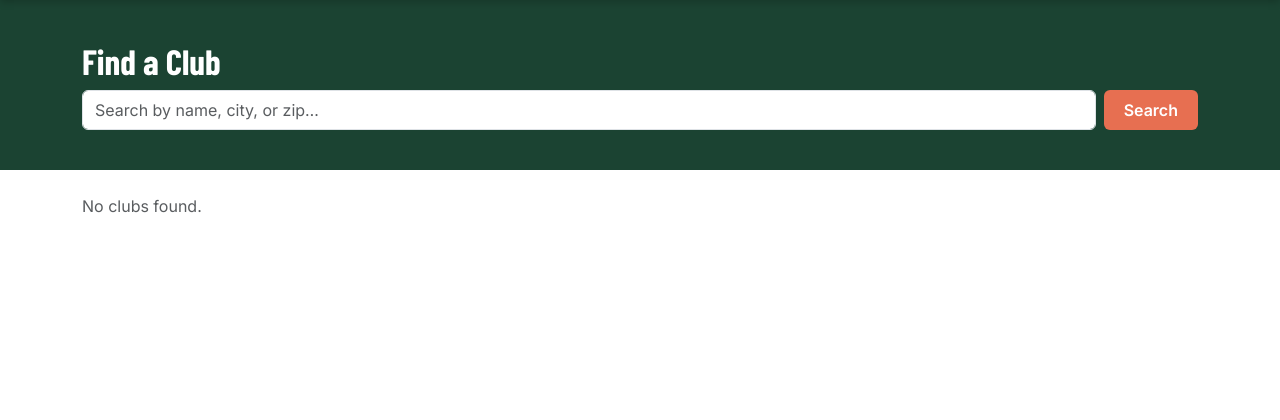
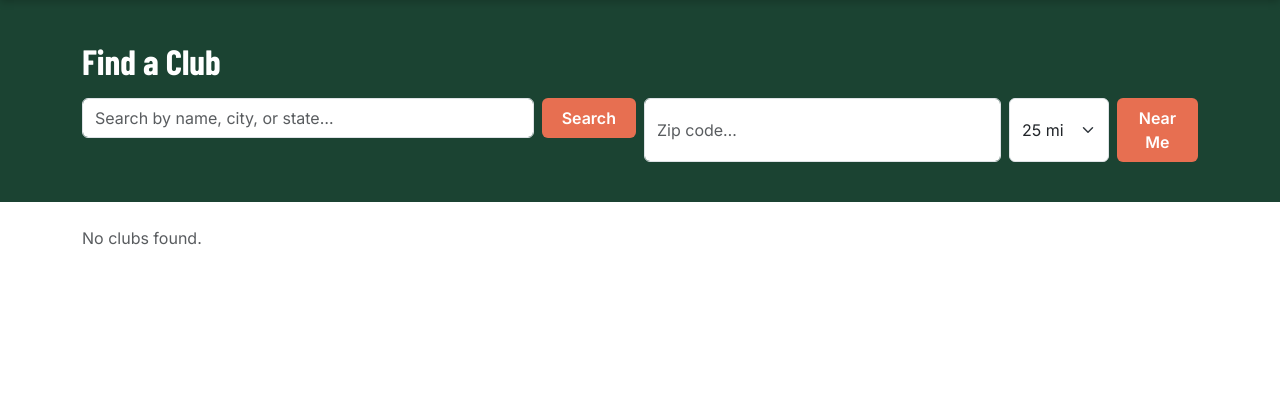
Before and after one commit to 0xPCP/rbc, a Flask app: page /clubs/ in a window 1280 px wide. Shown: the part 68-488 px from the top of the page. Run offline with Flask 3, Linux system fonts and the light colour scheme; data that the repository does not hold is empty.

Commit message:
Add zip code proximity search for club discovery
Geocodes zip via Nominatim, filters clubs by haversine distance.
Radius options: 10/25/50/100 mi. Distance badge shown on each result.
Text search and zip search coexist as separate form inputs.

Co-Authored-By: Claude Sonnet 4.6 <noreply@anthropic.com>

```diff
--- /dev/null
+++ b/app/geocoding.py
@@ -0,0 +1,58 @@
+"""
+Zip code geocoding via Nominatim (OpenStreetMap).
+Returns (lat, lng) for a US zip code, or None on failure.
+"""
+import math
+import requests
+
+
+NOMINATIM_URL = 'https://nominatim.openstreetmap.org/search'
+NOMINATIM_HEADERS = {'User-Agent': 'CyclingClubs/1.0 (cyclingclub.pcp.dev)'}
+
+
+def geocode_zip(zip_code: str):
+    """Return (lat, lng) for a US zip code, or None if not found."""
+    try:
+        resp = requests.get(
+            NOMINATIM_URL,
+            params={'postalcode': zip_code, 'country': 'US', 'format': 'json', 'limit': 1},
+            headers=NOMINATIM_HEADERS,
+            timeout=5,
+        )
+        results = resp.json()
+        if results:
+            return float(results[0]['lat']), float(results[0]['lon'])
+    except Exception:
+        pass
+    return None
+
+
+def haversine_miles(lat1, lng1, lat2, lng2) -> float:
+    """Great-circle distance in miles between two lat/lng points."""
+    R = 3958.8  # Earth radius in miles
+    phi1, phi2 = math.radians(lat1), math.radians(lat2)
+    dphi = math.radians(lat2 - lat1)
+    dlam = math.radians(lng2 - lng1)
+    a = math.sin(dphi / 2) ** 2 + math.cos(phi1) * math.cos(phi2) * math.sin(dlam / 2) ** 2
+    return R * 2 * math.atan2(math.sqrt(a), math.sqrt(1 - a))
+
+
+def clubs_near_zip(zip_code: str, clubs, radius_miles: float = 50):
+    """
+    Given a list of Club objects (with lat/lng), return those within radius_miles
+    of the zip code, sorted by distance. Returns (list_of_(club, distance), error_msg).
+    """
+    coords = geocode_zip(zip_code)
+    if coords is None:
+        return [], 'Could not locate that zip code.'
+
+    lat, lng = coords
+    results = []
+    for club in clubs:
+        if club.lat is not None and club.lng is not None:
+            dist = haversine_miles(lat, lng, club.lat, club.lng)
+            if dist <= radius_miles:
+                results.append((club, round(dist, 1)))
+
+    results.sort(key=lambda x: x[1])
+    return results, None
--- a/app/routes/clubs.py
+++ b/app/routes/clubs.py
@@ -6,6 +6,7 @@ from sqlalchemy.exc import IntegrityError
 from ..extensions import db
 from ..models import Club, ClubMembership, Ride
 from ..weather import get_weather_for_rides
+from ..geocoding import clubs_near_zip
 
 clubs_bp = Blueprint('clubs', __name__)
 
@@ -18,15 +19,39 @@ def _get_club_or_404(slug):
 
 @clubs_bp.route('/')
 def index():
-    q = request.args.get('q', '').strip()
-    query = Club.query.filter_by(is_active=True)
-    if q:
-        query = query.filter(
-            db.or_(Club.name.ilike(f'%{q}%'), Club.city.ilike(f'%{q}%'),
-                   Club.state.ilike(f'%{q}%'), Club.zip_code.ilike(f'%{q}%'))
-        )
-    clubs = query.order_by(Club.name.asc()).all()
-    return render_template('clubs/index.html', clubs=clubs, q=q)
+    q        = request.args.get('q', '').strip()
+    zip_q    = request.args.get('zip', '').strip()
+    radius   = request.args.get('radius', '25')
+    try:
+        radius = int(radius)
+        if radius not in (10, 25, 50, 100):
+            radius = 25
+    except ValueError:
+        radius = 25
+
+    all_clubs = Club.query.filter_by(is_active=True).order_by(Club.name.asc()).all()
+
+    # Zip-based proximity search takes priority over text search
+    zip_results = None
+    geo_error   = None
+    if zip_q:
+        zip_results, geo_error = clubs_near_zip(zip_q, all_clubs, radius_miles=radius)
+        clubs = [c for c, _ in zip_results]
+        distances = {c.id: d for c, d in zip_results}
+    else:
+        distances = {}
+        if q:
+            clubs = [c for c in all_clubs if
+                     q.lower() in c.name.lower() or
+                     q.lower() in (c.city or '').lower() or
+                     q.lower() in (c.state or '').lower() or
+                     q.lower() in (c.zip_code or '').lower()]
+        else:
+            clubs = all_clubs
+
+    return render_template('clubs/index.html', clubs=clubs, q=q,
+                           zip_q=zip_q, radius=radius, distances=distances,
+                           geo_error=geo_error)
 
 
 # ── Club home ─────────────────────────────────────────────────────────────────
--- a/app/templates/clubs/index.html
+++ b/app/templates/clubs/index.html
@@ -5,11 +5,29 @@
 <div class="page-header">
   <div class="container">
     <h1>Find a Club</h1>
-    <form class="d-flex gap-2 mt-2" method="get">
-      <input type="text" name="q" class="form-control" placeholder="Search by name, city, or zip…" value="{{ q }}">
-      <button class="btn btn-rbc" type="submit">Search</button>
-      {% if q %}<a href="{{ url_for('clubs.index') }}" class="btn btn-outline-secondary">Clear</a>{% endif %}
-    </form>
+    <div class="row g-2 mt-2">
+      <div class="col-md-6">
+        <form class="d-flex gap-2" method="get">
+          <input type="text" name="q" class="form-control" placeholder="Search by name, city, or state…" value="{{ q }}">
+          <button class="btn btn-rbc" type="submit">Search</button>
+          {% if q %}<a href="{{ url_for('clubs.index') }}" class="btn btn-outline-secondary">Clear</a>{% endif %}
+        </form>
+      </div>
+      <div class="col-md-6">
+        <form class="d-flex gap-2" method="get">
+          <input type="text" name="zip" class="form-control" placeholder="Zip code…" value="{{ zip_q }}" maxlength="10">
+          <select name="radius" class="form-select" style="width:auto;flex-shrink:0">
+            {% for r in [10, 25, 50, 100] %}
+            <option value="{{ r }}" {{ 'selected' if radius == r else '' }}>{{ r }} mi</option>
+            {% endfor %}
+          </select>
+          <button class="btn btn-rbc" type="submit">Near Me</button>
+          {% if zip_q %}<a href="{{ url_for('clubs.index') }}" class="btn btn-outline-secondary">Clear</a>{% endif %}
+        </form>
+      </div>
+    </div>
+    {% if geo_error %}<p class="text-danger small mt-2">{{ geo_error }}</p>{% endif %}
+    {% if zip_q and not geo_error %}<p class="text-muted small mt-2">Clubs within {{ radius }} miles of {{ zip_q }}</p>{% endif %}
   </div>
 </div>
 
@@ -22,7 +40,12 @@
         <div class="ride-card h-100">
           <div class="d-flex justify-content-between align-items-start mb-2">
             <h5 class="mb-0">{{ club.name }}</h5>
-            <span class="badge bg-secondary">{{ club.member_count }} members</span>
+            <div class="d-flex flex-column align-items-end gap-1">
+              <span class="badge bg-secondary">{{ club.member_count }} members</span>
+              {% if distances.get(club.id) is not none %}
+              <span class="badge bg-light text-dark border">{{ distances[club.id] }} mi away</span>
+              {% endif %}
+            </div>
           </div>
           {% if club.city %}<p class="text-muted small mb-1">{{ club.city }}, {{ club.state }}{% if club.zip_code %} {{ club.zip_code }}{% endif %}</p>{% endif %}
           {% if club.description %}<p class="text-muted small mb-2">{{ club.description[:140] }}{% if club.description|length > 140 %}…{% endif %}</p>{% endif %}
@@ -33,7 +56,9 @@
     {% endfor %}
   </div>
   {% else %}
-  <p class="text-muted">No clubs found{% if q %} for "{{ q }}"{% endif %}.</p>
+  <p class="text-muted">
+    No clubs found{% if zip_q %} within {{ radius }} miles of {{ zip_q }}{% elif q %} for "{{ q }}"{% endif %}.
+  </p>
   {% endif %}
 </div>
 {% endblock %}
```
Also changed, not shown: tests/test_clubs.py (+41 -0 lines).
